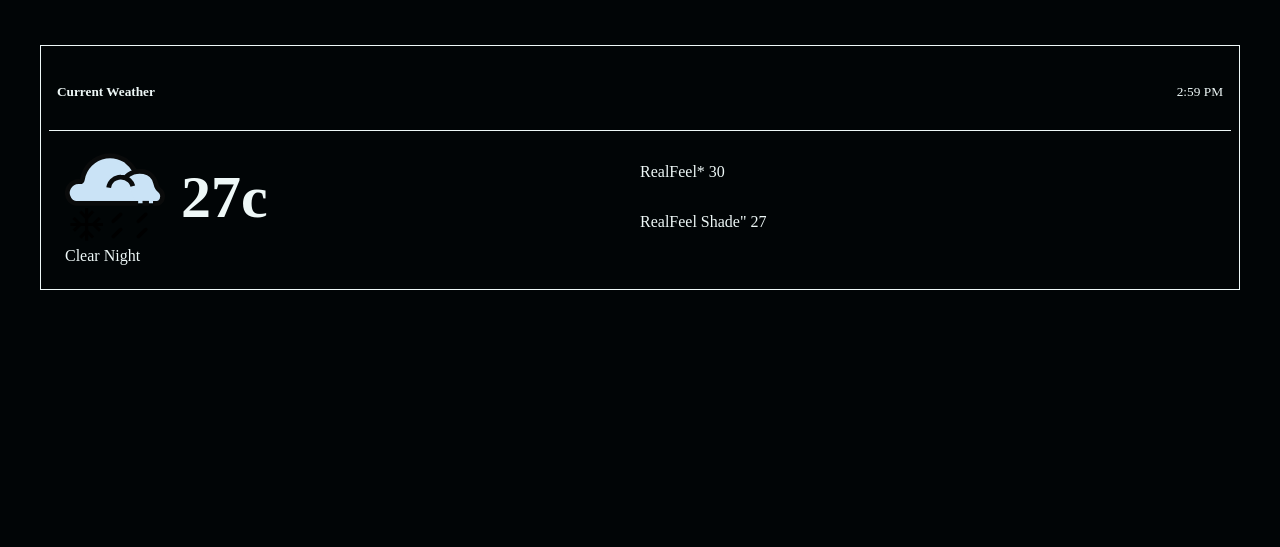
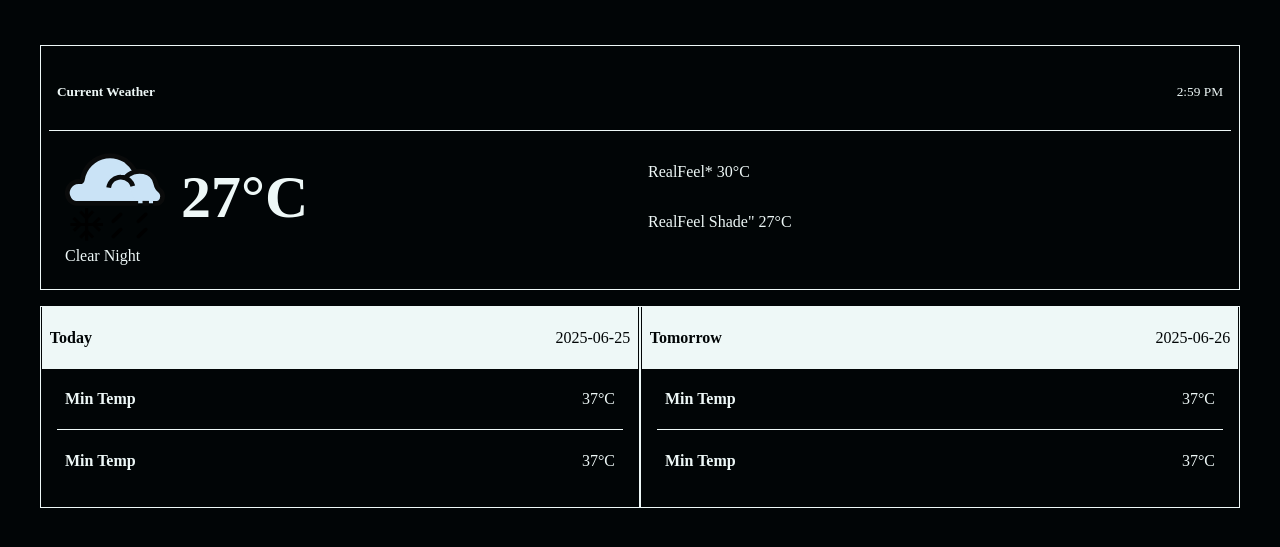
Before and after one commit to solitdio079/weather-app, a website built with webpack: page src/template.html in a window 1280 px wide. Shown: the part 71-618 px from the top of the page. Built offline with nearby package versions, Linux system fonts and the light colour scheme.

Commit message:
Add temp list

```diff
--- a/src/style.css
+++ b/src/style.css
@@ -72,6 +72,7 @@ button:hover{
 .card-body .main{
     display: flex;
     justify-content: space-between;
+    gap: 1rem;
     padding: 1rem;
 }
 .main-temp{
@@ -92,3 +93,35 @@ button:hover{
    display: flex;
    flex-direction: column;
 }
+
+.list-item{
+    display: flex;
+    align-items: center;
+    justify-content: space-between;
+}
+ul{
+    padding:1rem;
+    color: var(--secondary);
+    list-style-type: none;
+    border: var(--secondary) 1px solid;
+    min-width: clamp(502px, 50%, 800px);
+}
+ul li {
+    border-bottom: 1px solid var(--secondary);
+    padding: 0 .5rem;
+
+}
+ul li:first-child{
+    background: var(--secondary);
+    color: var(--dark);
+    margin: -1rem -.95rem 0 -.95rem;
+}
+ul li:last-child{
+    border-bottom: none;
+}
+.day-temp{
+    display: flex;
+    align-items: center;
+    flex-wrap: wrap;
+    justify-content: space-evenly;
+}
--- a/src/template.html
+++ b/src/template.html
@@ -141,16 +141,65 @@
                 <div class="card-body">
                     <div class="main">
                         <div class="main-temp">
-                            <span class="temp"> <img src="./weatherIcons/rain-snow.svg" height="100px" width="100px" alt=""><h1>27c</h1></span>
+                            <span class="temp"> <img src="./weatherIcons/rain-snow.svg" height="100px" width="100px" alt=""><h1>27°C</h1></span>
                             <div class="description">Clear Night</div>
                         </div>
                         <div class="main-feels">
-                            <p>RealFeel* 30</p>
-                            <p>RealFeel Shade" 27</p>
+                            <p>RealFeel* 30°C</p>
+                            <p>RealFeel Shade" 27°C</p>
                         </div>
                     </div>
                 </div>
             </div>
+
+            <div class="day-temp">
+                <ul>
+                    <li>
+                        <div class="list-item">
+                            <h4>Today</h4>
+                            <p> 2025-06-25 </p>
+                        </div>
+                    </li>
+                    <li>
+                        <div class="list-item">
+                            <h4>Min Temp</h4>
+                            <p> 37°C</p>
+                        </div>
+                    </li>
+                    <li>
+                        <div class="list-item">
+                            <h4>Min Temp</h4>
+                            <p> 37°C</p>
+                        </div>
+                    </li>
+                </ul>
+                <ul>
+                    <li>
+                        <div class="list-item">
+                            <h4>Tomorrow</h4>
+                            <p>2025-06-26</p>
+                        </div>
+                    </li>
+                    <li>
+                        <div class="list-item">
+                            <h4>Min Temp</h4>
+                            <p> 37°C</p>
+                        </div>
+                    </li>
+                    <li>
+                        <div class="list-item">
+                            <h4>Min Temp</h4>
+                            <p> 37°C</p>
+                        </div>
+                    </li>
+                </ul>
+
+            </div>
+
+
         </div>
+
+
+
     </body>
 </html>
```
